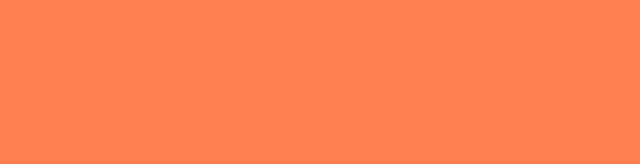
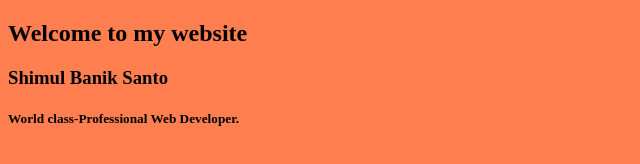
Before and after one commit to SBS7166/My-First-Website, a plain HTML site: page index.html in a window 1280 px wide. Shown: the whole page, without its empty margins (0-640 px from the left). Drawn offline with Linux system fonts and the light colour scheme.

Commit message:
Some code add

```diff
--- a/index.html
+++ b/index.html
@@ -7,6 +7,13 @@
     <link rel="stylesheet" href="style.css">
 </head>
 <body>
+    <section>
+        <div>
+            <h1>Welcome to my website</h1>
+            <h3>Shimul Banik Santo</h3>
+            <h5>World class-Professional Web Developer.</h5>
+        </div>
+    </section>
 
 </body>
 </html>
```
Also changed, not shown: Capture.JPG (added).
